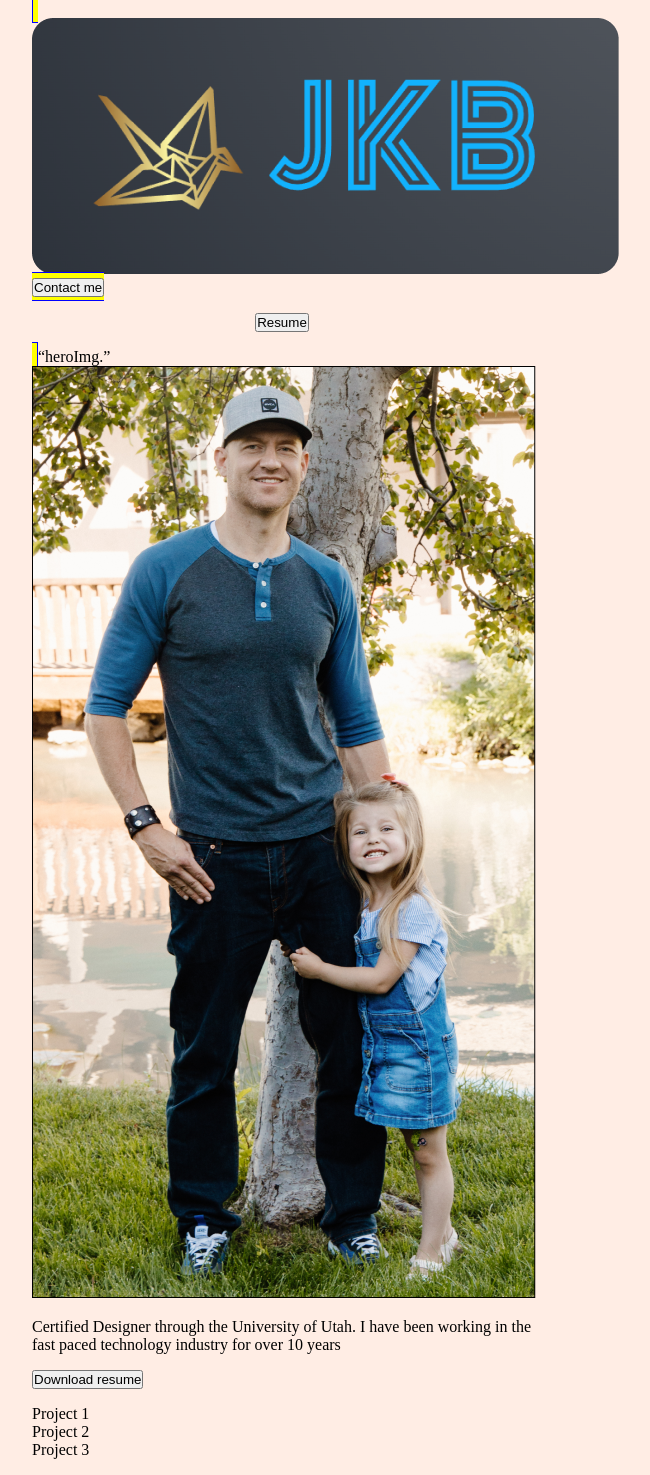
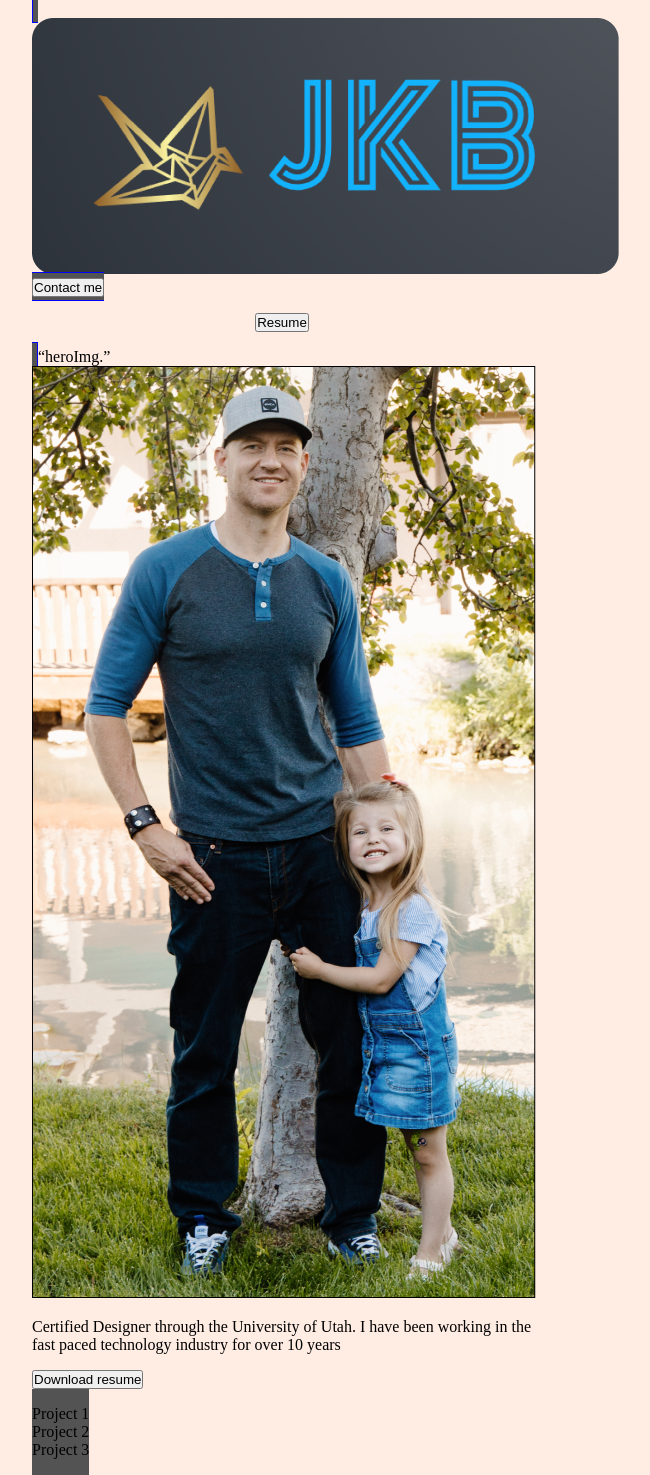
Before and after one commit to JKBateman/UX_UI_HW_17, a plain HTML site: page Index.html in a window 1280 px wide. Shown: the whole page, without its empty margins (358-1008 px from the left). Drawn offline with Linux system fonts and the light colour scheme.

Commit message:
header and footer tweak

```diff
--- a/CSS/index.css
+++ b/CSS/index.css
@@ -4,19 +4,19 @@
     list-style: none;
     text-decoration: none;
 }
-header {Background-color: #FFEDE4;}
+header {Background-color: #545353;}
     header {display: inline;
             width: 100px;
             height: 100px;
             padding: 5px;
             border: 1px solid blue;
-            background-color: yellow;
+
             background-size: cover;
             vertical-align: top;
         }
     header {img src="logo.png;"
             width: px;
-            height: 10px;
+            height: 23px;
             padding: 1%;
             text-align: center;
             background: img src="logo.png;"}
@@ -32,7 +32,8 @@ header {Background-color: #FFEDE4;}
         padding: ul center;
         padding: li center;
     }
-    footer { class: ul;
+    footer {background-color: #545353;
+        class: ul;
         display: inline-block;
         vertical-align: bottom;
         padding: li center;
--- a/Index.html
+++ b/Index.html
@@ -18,6 +18,7 @@
                 <button>Download resume</button></div>
                     </body>
                     <footer>
+                        <BackgroundColor></BackgroundColor>
                         <ul><li>Project 1</li>
                         <li>Project 2</li>
                     <li>Project 3</li></ul>
```
